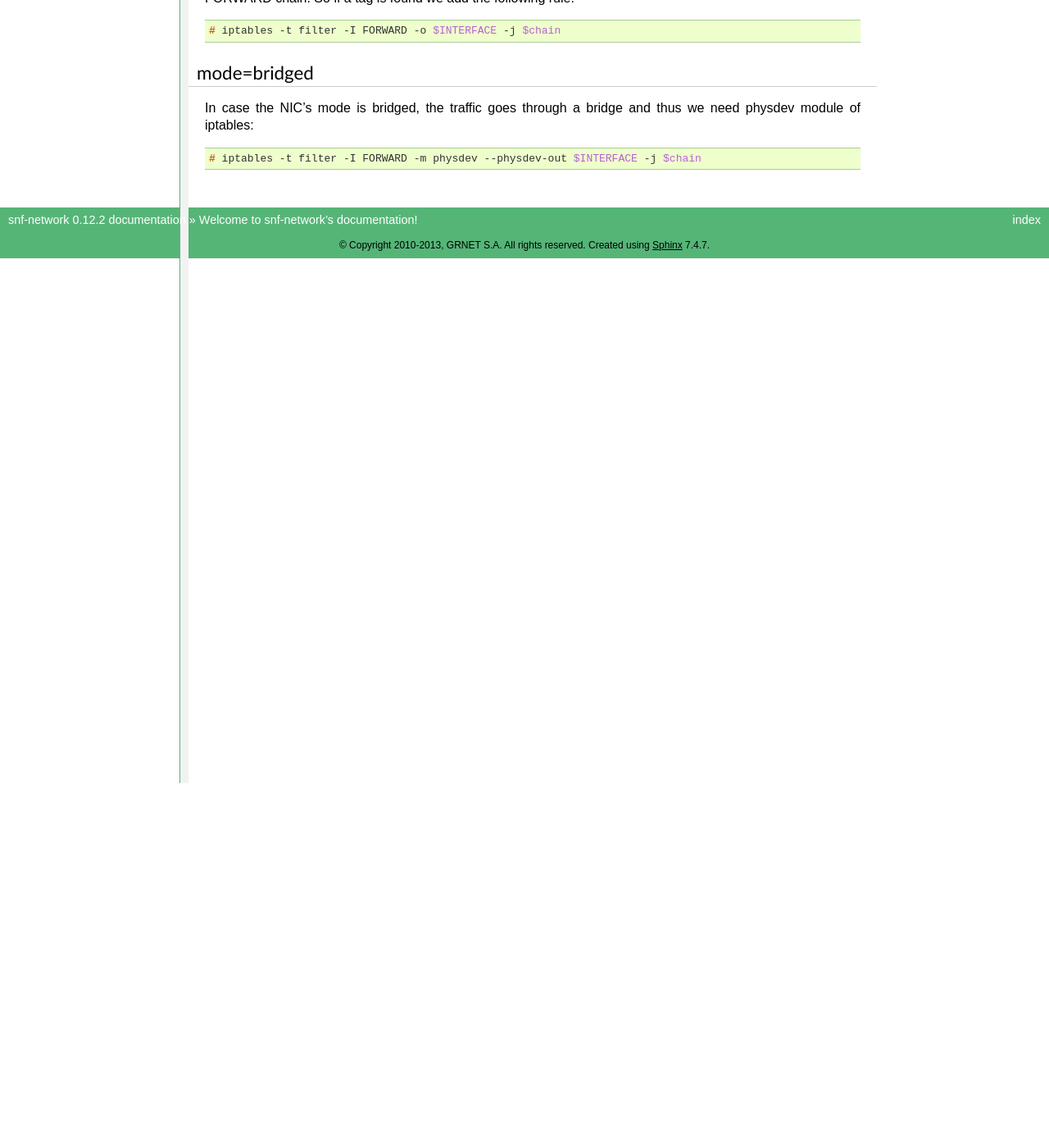
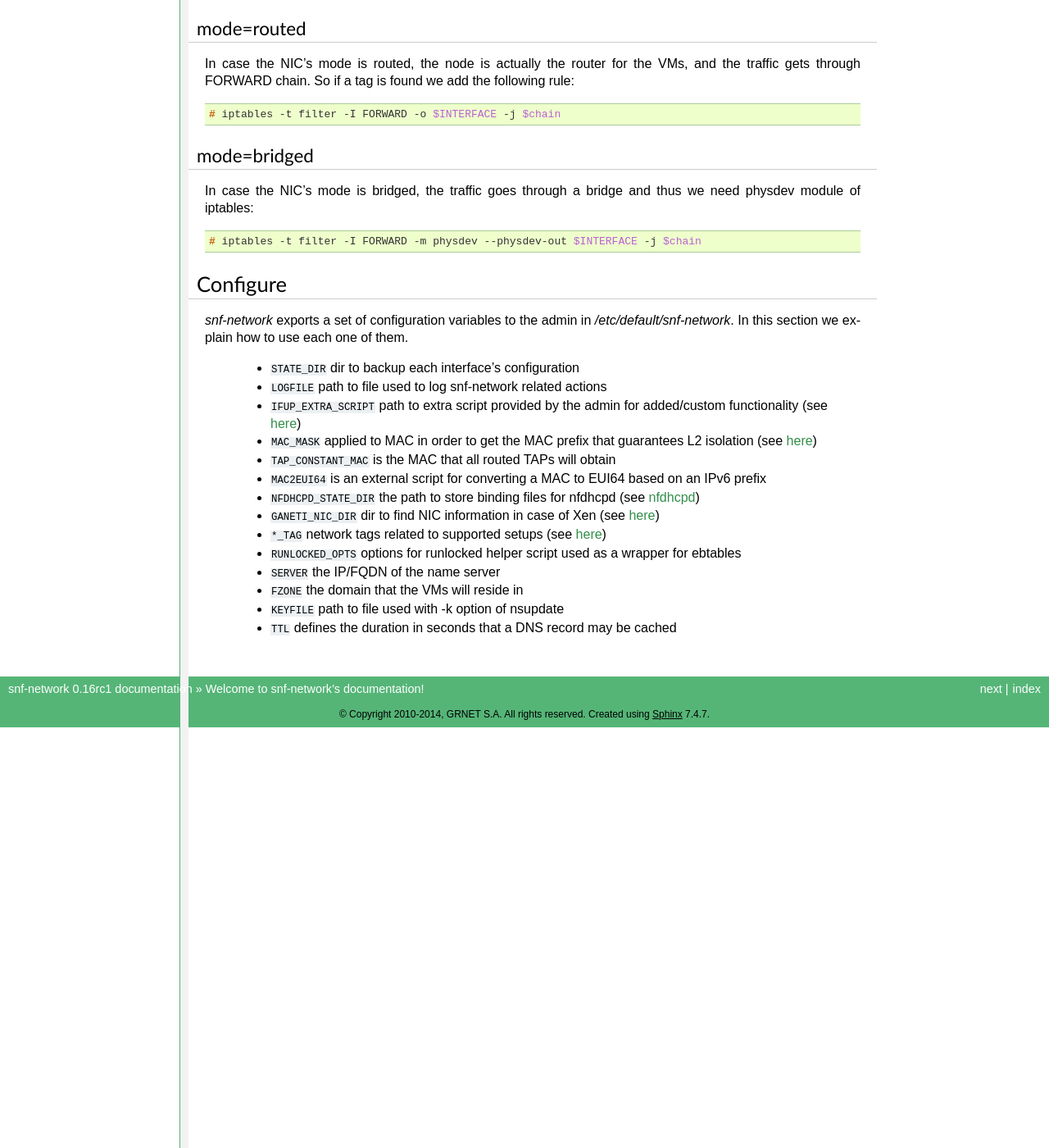
Before and after one commit to grnet/gnt-networking, a Sphinx documentation site: the page built from docs/index.rst, in a window 1280 px wide and 1400 px high, scrolled down 4794 px. Shown: the whole window at 82% size. Built offline with Sphinx 7.4.7, drawn with Linux system fonts in a browser that asks for light colours; formulas are drawn with MathJax 3; before the commit the page ends 5749 px from its top, so only the background shows below that; some of the changed text lies outside the part shown.

Commit message:
Add doc section for /etc/default/snf-network
Signed-off-by: Dimitris Aragiorgis <dimara@grnet.gr>

```diff
--- a/docs/conf.py
+++ b/docs/conf.py
@@ -41,16 +41,16 @@ master_doc = 'index'
 
 # General information about the project.
 project = u'snf-network'
-copyright = u'2010-2013, GRNET S.A. All rights reserved'
+copyright = u'2010-2014, GRNET S.A. All rights reserved'
 
 # The version info for the project you're documenting, acts as replacement for
 # |version| and |release|, also used in various other places throughout the
 # built documents.
 #
 # The short X.Y version.
-version = '0.12'
+version = '0.16'
 # The full version, including alpha/beta/rc tags.
-release = '0.12.2'
+release = '0.16rc1'
 
 # The language for content autogenerated by Sphinx. Refer to documentation
 # for a list of supported languages.
--- a/docs/index.rst
+++ b/docs/index.rst
@@ -10,7 +10,7 @@ snf-network is a set of scripts that handles the network configuration
 of an instance inside a Ganeti cluster. It takes advantage of the
 variables that Ganeti exports to its execution environment and issues
 all the necessary commands to ensure network connectivity to the
-instance based on the requested setup (described later).
+instance based on the requested setup (see :ref:`below <setups>`).
 
 
 Ganeti Mechanism
@@ -142,6 +142,7 @@ on NIC's mode, network's and instance's tags issues various rules
 (brctl, ip, iptables, etc.). Finally if executes the :ref:`extra
 <extra>` script if found.
 
+.. _vif-custom:
 
 vif-custom (Xen's kvm-ifup-custom)
 """"""""""""""""""""""""""""""""""
@@ -238,9 +239,15 @@ Supported Setups
 Currently, since NICs in Ganeti are not taggable objects, we use the
 network's tags to customize each NIC configuration. If a NIC resides
 inside a network, its tags are inherited and exported as the
-NETWORK_TAGS environment variable.  In the following subsections we will
-mention all supported tags and their reflected underline setup.
+NETWORK_TAGS environment variable. In the following subsections we will
+mention all supported tags and their reflected underline setup. To
+add a tag to a network run:
 
+.. code-block:: console
+
+  gnt-network add-tags <network-name> <tag1> <tag2> ...
+
+Besides that, please see :ref:`here <configure>` how setup snf-network.
 
 ip-less-routed
 ^^^^^^^^^^^^^^
@@ -290,6 +297,8 @@ network should be guaranteed by the end-user or some other external
 component on the upper layers (e.g., Synnefo).
 
 
+.. _dns:
+
 dns
 ^^^
 
@@ -299,16 +308,16 @@ found, `snf-network-dnshook` will use `nsupdate` and add/remove entries
 related to the interface that is being managed. To enable it the admin
 must set the SERVER (the IP of the DNS server), FZONE (the domain of the
 instances), KEYFILE (the .private file created by dnssec-keygen)
-variables found in `/etc/default/snf-network`.
+variables found in `/etc/default/snf-network`. Please note that
+currenlty only one domain is supported for the instances.
 
 
 nfdhcpd
 ^^^^^^^
 
 snf-network creates binding files with all info required under
-`/var/lib/nfdhcpd/` directory so that `nfdhcpd
-<http://www.synnefo.org/docs/nfdhcpd/latest/index.html>`_ can reply
-to DHCP, NS, RS, DHCPv6 and thus instances get properly configured.
+`/var/lib/nfdhcpd/` directory so that `nfdhcpd`_ can reply to DHCP, NS,
+RS, DHCPv6 and thus instances get properly configured.
 
 
 Firewall
@@ -359,3 +368,43 @@ thus we need physdev module of iptables:
 .. code-block:: console
 
   # iptables -t filter -I FORWARD -m physdev --physdev-out $INTERFACE -j $chain
+
+
+.. _configure:
+
+
+Configure
+---------
+
+`snf-network` exports a set of configuration variables to the admin in
+`/etc/default/snf-network`. In this section we explain how to use each
+one of them.
+
+ - ``STATE_DIR`` dir to backup each interface's configuration
+ - ``LOGFILE`` path to file used to log snf-network related actions
+ - ``IFUP_EXTRA_SCRIPT`` path to extra script provided by the admin for
+   added/custom functionality (see :ref:`here <extra>`)
+ - ``MAC_MASK`` applied to MAC in order to get the MAC prefix that
+   guarantees L2 isolation (see :ref:`here <ebtables>`)
+ - ``TAP_CONSTANT_MAC`` is the MAC that all routed TAPs will obtain
+ - ``MAC2EUI64`` is an external script for converting a MAC to EUI64
+   based on an IPv6 prefix
+ - ``NFDHCPD_STATE_DIR`` the path to store binding files for nfdhcpd
+   (see `nfdhcpd`_)
+ - ``GANETI_NIC_DIR`` dir to find NIC information in case of Xen (see
+   :ref:`here <vif-custom>`)
+ - ``*_TAG`` network tags related to supported setups (see :ref:`here
+   <setups>`)
+ - ``RUNLOCKED_OPTS`` options for runlocked helper script used as a
+   wrapper for ebtables
+ - ``SERVER`` the IP/FQDN of the name server
+ - ``FZONE`` the domain that the VMs will reside in
+ - ``KEYFILE`` path to file used with -k option of nsupdate
+ - ``TTL`` defines the duration in seconds that a DNS record may be cached
+
+
+.. toctree::
+  :hidden:
+
+  routed
+  ebtables
```
Also changed, not shown: other parts of docs/index.rst (+3 -3 lines).
